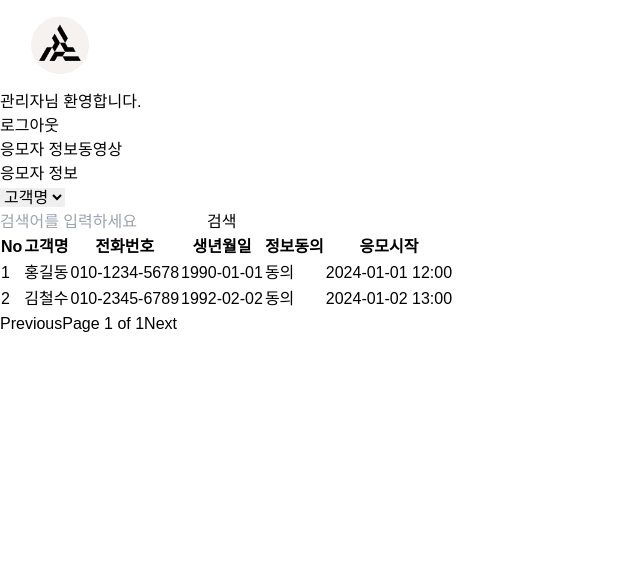
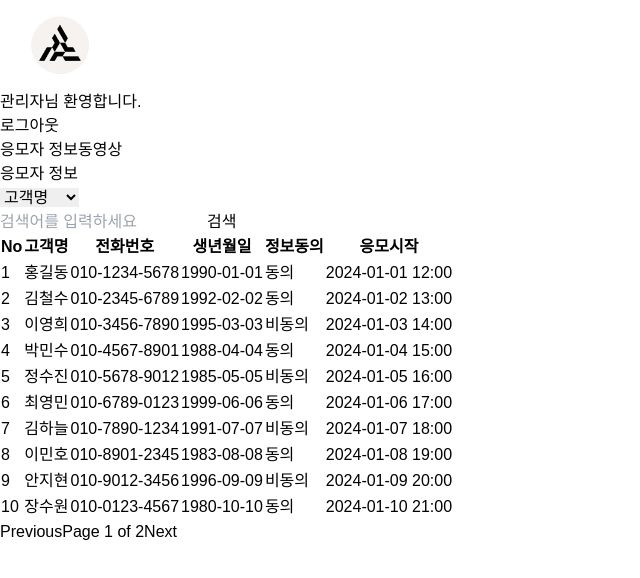
Before and after one commit to vohavinhtan01012001/football, a Next.js app: page / in a window 1280 px wide. Shown: the top 578 px of the page, without its empty margins (0-640 px from the left). Built offline with nearby package versions, Linux system fonts and the light colour scheme.

Commit message:
feat: update filter

```diff
--- a/src/app/page.tsx
+++ b/src/app/page.tsx
@@ -7,15 +7,26 @@ import { useRouter } from 'next/navigation'
 import PhotoGrid from "@/components/share/photoGrid";
 
 const dummyData = [
-  { no: 1, name: '홍길동', phone: '010-1234-5678', dob: '1990-01-01', consent: '동의', startTime: '2024-01-01 12:00' },
-  { no: 2, name: '김철수', phone: '010-2345-6789', dob: '1992-02-02', consent: '동의', startTime: '2024-01-02 13:00' },
+  { no: 1, name: '홍길동', phone: '010-1234-5678', birth: '1990-01-01', consent: '동의', startTime: '2024-01-01 12:00' },
+  { no: 2, name: '김철수', phone: '010-2345-6789', birth: '1992-02-02', consent: '동의', startTime: '2024-01-02 13:00' },
+  { no: 3, name: '이영희', phone: '010-3456-7890', birth: '1995-03-03', consent: '비동의', startTime: '2024-01-03 14:00' },
+  { no: 4, name: '박민수', phone: '010-4567-8901', birth: '1988-04-04', consent: '동의', startTime: '2024-01-04 15:00' },
+  { no: 5, name: '정수진', phone: '010-5678-9012', birth: '1985-05-05', consent: '비동의', startTime: '2024-01-05 16:00' },
+  { no: 6, name: '최영민', phone: '010-6789-0123', birth: '1999-06-06', consent: '동의', startTime: '2024-01-06 17:00' },
+  { no: 7, name: '김하늘', phone: '010-7890-1234', birth: '1991-07-07', consent: '비동의', startTime: '2024-01-07 18:00' },
+  { no: 8, name: '이민호', phone: '010-8901-2345', birth: '1983-08-08', consent: '동의', startTime: '2024-01-08 19:00' },
+  { no: 9, name: '안지현', phone: '010-9012-3456', birth: '1996-09-09', consent: '비동의', startTime: '2024-01-09 20:00' },
+  { no: 10, name: '장수원', phone: '010-0123-4567', birth: '1980-10-10', consent: '동의', startTime: '2024-01-10 21:00' },
+  { no: 11, name: '오승민', phone: '010-4321-8765', birth: '1993-11-11', consent: '비동의', startTime: '2024-01-11 22:00' },
+  { no: 12, name: '윤소라', phone: '010-8765-4321', birth: '1997-12-12', consent: '동의', startTime: '2024-01-12 23:00' },
 ];
+
 
 const columns = [
   { key: 'no', header: 'No' },
   { key: 'name', header: '고객명' },
   { key: 'phone', header: '전화번호' },
-  { key: 'dob', header: '생년월일' },
+  { key: 'birth', header: '생년월일' },
   { key: 'consent', header: '정보동의' },
   { key: 'startTime', header: '응모시작' },
 ];
@@ -88,9 +99,14 @@ const videoData = [
 ];
 
 export default function Home() {
+  const [currentPage, setCurrentPage] = useState<"table" | "video">("table");
+  const router = useRouter();
+  const [filterColumn, setFilterColumn] = useState(columns[1].key);
   const [search, setSearch] = useState("");
-  const [currentPage, setCurrentPage] = useState<"table" | "video">("table"); // State to toggle view
-  const router = useRouter();
+  // eslint-disable-next-line @typescript-eslint/no-explicit-any
+  const filteredData = dummyData.filter((item: any) =>
+    item[filterColumn]?.toString().toLowerCase().includes(search.toLowerCase())
+  );
 
   return (
     <div className="p-4 font-sans">
@@ -128,8 +144,16 @@ export default function Home() {
         <div className="container mx-auto">
           <h1 className="text-2xl font-bold text-center border-b pb-4 mb-4">응모자 정보</h1>
           <div className="flex items-center my-8">
-            <select className="border p-2 mr-2 w-52">
-              <option>고객명</option>
+            <select
+              className="border p-2 mr-2 w-52"
+              value={filterColumn}
+              onChange={(e) => setFilterColumn(e.target.value)}
+            >
+              {columns.slice(1).map((col) => (
+                <option key={col.key} value={col.key}>
+                  {col.header}
+                </option>
+              ))}
             </select>
             <div className="flex items-center">
               <input
@@ -143,7 +167,7 @@ export default function Home() {
             </div>
           </div>
           <div>
-            <Table data={dummyData} columns={columns} />
+            <Table data={filteredData} columns={columns} />
           </div>
         </div>
       ) : (
```
